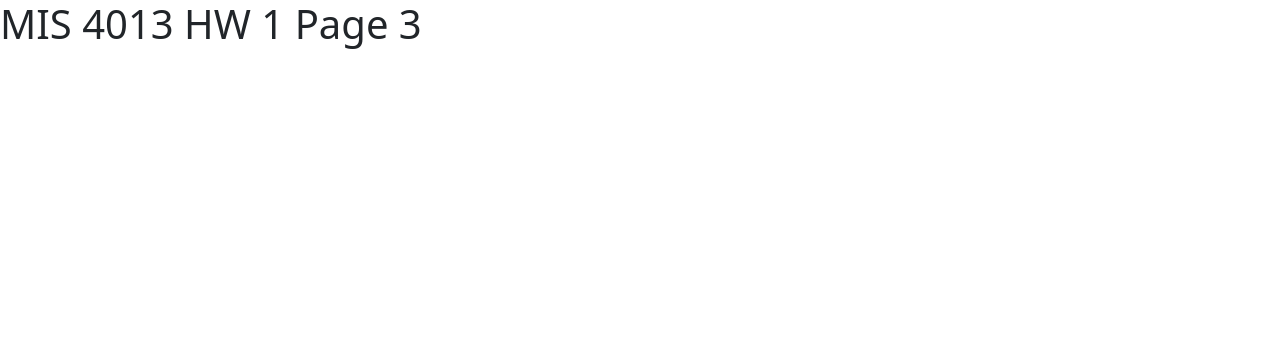
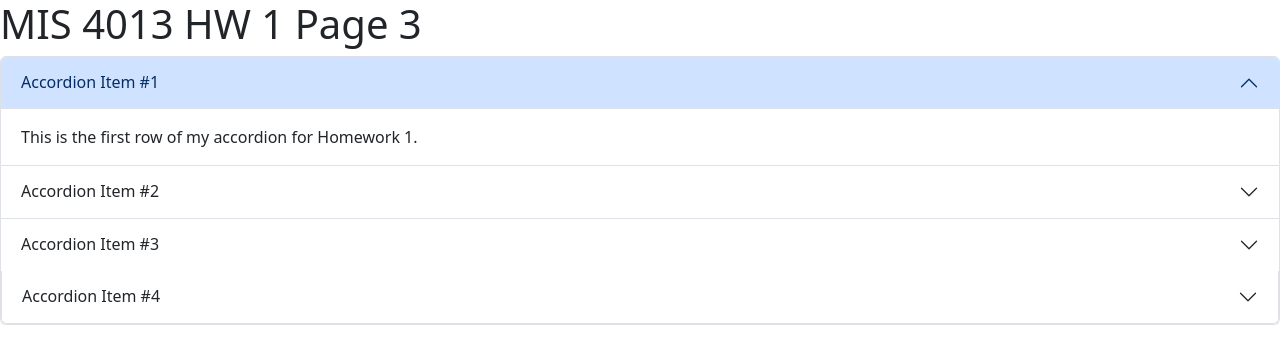
Before and after one commit to haleyraburn/mis4013hw1, a plain HTML site: page index3.html in a window 1280 px wide. Drawn offline with nearby package versions, Linux system fonts and the light colour scheme.

Commit message:
Update index3.html

```diff
--- a/index3.html
+++ b/index3.html
@@ -8,3 +8,53 @@
   </head>
   <body>
     <h1>MIS 4013 HW 1 Page 3</h1>
+
+<div class="accordion" id="accordionExample">
+  <div class="accordion-item">
+    <h2 class="accordion-header">
+      <button class="accordion-button" type="button" data-bs-toggle="collapse" data-bs-target="#collapseOne" aria-expanded="true" aria-controls="collapseOne">
+        Accordion Item #1
+      </button>
+    </h2>
+    <div id="collapseOne" class="accordion-collapse collapse show" data-bs-parent="#accordionExample">
+      <div class="accordion-body">
+        This is the first row of my accordion for Homework 1.
+      </div>
+    </div>
+  </div>
+  <div class="accordion-item">
+    <h2 class="accordion-header">
+      <button class="accordion-button collapsed" type="button" data-bs-toggle="collapse" data-bs-target="#collapseTwo" aria-expanded="false" aria-controls="collapseTwo">
+        Accordion Item #2
+      </button>
+    </h2>
+    <div id="collapseTwo" class="accordion-collapse collapse" data-bs-parent="#accordionExample">
+      <div class="accordion-body">
+        This is the second row of my accordion for Homework 1.
+      </div>
+    </div>
+  </div>
+  <div class="accordion-item">
+    <h2 class="accordion-header">
+      <button class="accordion-button collapsed" type="button" data-bs-toggle="collapse" data-bs-target="#collapseThree" aria-expanded="false" aria-controls="collapseThree">
+        Accordion Item #3
+      </button>
+    </h2>
+    <div id="collapseThree" class="accordion-collapse collapse" data-bs-parent="#accordionExample">
+      <div class="accordion-body">
+        This is the third row of my accordion for Homework 1.
+    </div>
+  </div>
+  <div class="accordion-item">
+    <h2 class="accordion-header">
+      <button class="accordion-button collapsed" type="button" data-bs-toggle="collapse" data-bs-target="#collapseFour" aria-expanded="false" aria-controls="collapseFour">
+        Accordion Item #4
+      </button>
+    </h2>
+    <div id="collapseFour" class="accordion-collapse collapse" data-bs-parent="#accordionExample">
+      <div class="accordion-body">
+        This is the fourth row of my accordion for Homework 1.
+      </div>
+    </div>
+  </div>
+</div>
```
